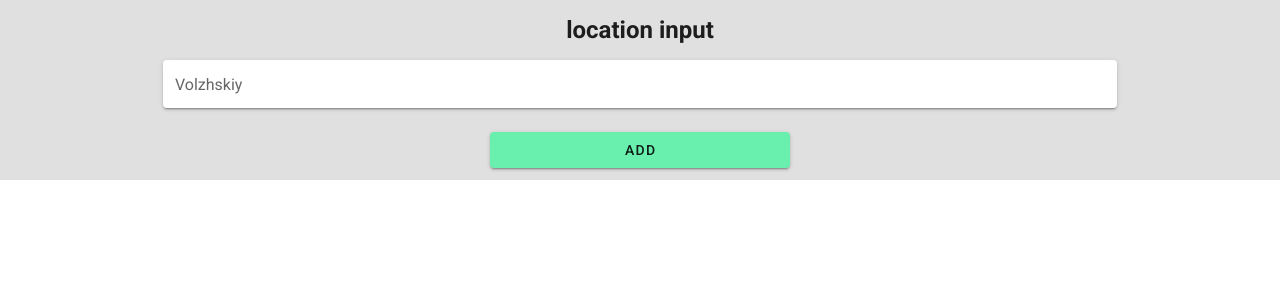
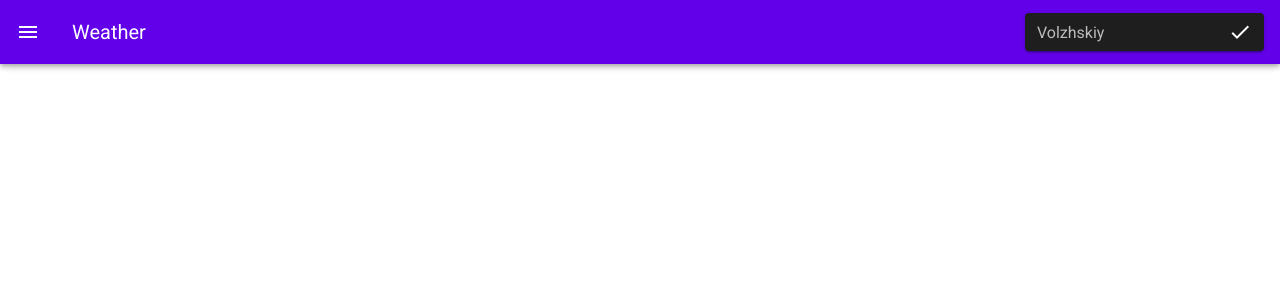
Before and after one commit to tsepo4kin/weather, a Vue app: page / in a window 1280 px wide. Shown: the top 300 px of the page. Built offline with nearby package versions, Linux system fonts and the light colour scheme.

Commit message:
feat: update template

```diff
--- a/src/App.vue
+++ b/src/App.vue
@@ -1,9 +1,11 @@
 <template>
   <v-app>
-    <input-location @addNewLocation="addNewLocation" />
+   <app-header @addNewLocation="addNewLocation"></app-header>
 
     <v-main>
+
       <v-container>
+
         <v-row>
           <v-col lg="9" class="mx-auto">
             <div class="d-flex flex-wrap">
@@ -18,25 +20,29 @@
             </div>
           </v-col>
         </v-row>
+
         <v-row>
           <v-col>
             <!-- graph -->
           </v-col>
         </v-row>
+
       </v-container>
+
     </v-main>
+
   </v-app>
 </template>
 
 <script>
-import InputLocation from "./components/InputLocation.vue";
+import AppHeader from './components/AppHeader.vue';
 import WeatherCard from "./components/WeatherCard.vue";
 
 export default {
   name: "App",
   components: {
-    InputLocation,
     WeatherCard,
+    AppHeader,
   },
 
   created() {
--- /dev/null
+++ b/src/components/AppHeader.vue
@@ -0,0 +1,34 @@
+<template>
+  <div>
+    <v-app-bar
+      color="deep-purple accent-4"
+      dark
+    >
+      <v-app-bar-nav-icon></v-app-bar-nav-icon>
+      <v-toolbar-title>Weather</v-toolbar-title>
+
+      <v-spacer></v-spacer>
+
+      <input-location @addNewLocation="addNewLocation"></input-location>
+
+    </v-app-bar>
+  </div>
+</template>
+
+<script>
+import InputLocation from './InputLocation.vue'
+export default {
+  components: {
+    InputLocation
+  },
+  methods: {
+    addNewLocation(e) {
+      this.$emit("addNewLocation", e);
+    },
+  }
+}
+</script>
+
+<style>
+
+</style>
--- a/src/components/InputLocation.vue
+++ b/src/components/InputLocation.vue
@@ -1,20 +1,21 @@
 <template>
-  <div class="grey lighten-2">
-    <v-row>
-      <v-col lg="9" class="mx-auto">
-        <h2 class="text-center my-3">location input</h2>
+  <div>
     <v-text-field
       solo
       hide-details="true"
+      dense
       clearable
       label="Volzhskiy"
+      autocomplete="off"
       v-model="cityTitle"
+      append-icon='mdi-check'
+      @click:append='addNewLocation'
       @input="autoComplete"
       @keydown.enter="addNewLocation"
     ></v-text-field>
-        <div class="d-flex justify-space-around mt-3">
+    <!-- <div class="d-flex justify-space-around mt-3">
       <div
-            class="white rounded-pill pa-2 elevation-8"
+        class="black rounded-pill pa-2 elevation-8"
         style="cursor: pointer"
         v-for="cityName of autoCompleteData"
         :key="cityName.id"
@@ -22,15 +23,7 @@
       >
         {{ cityName.name }}
       </div>
-        </div>
-        <v-btn
-          class="my-3 d-block mx-auto green accent-2"
-          width="300"
-          @click="addNewLocation"
-          >add</v-btn
-        >
-      </v-col>
-    </v-row>
+    </div> -->
   </div>
 </template>
 
```
Lines whose indentation alone changed are shown as unchanged.
